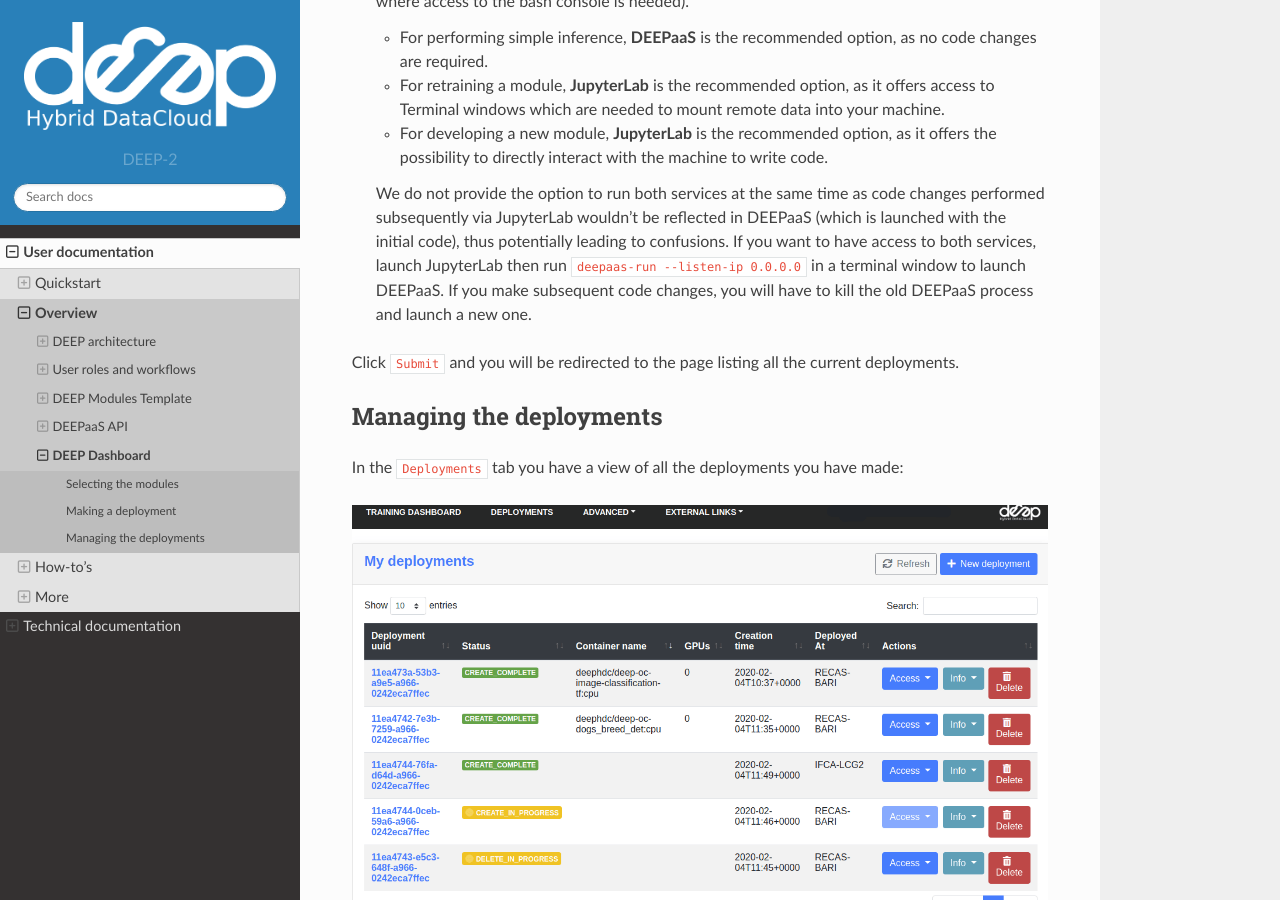
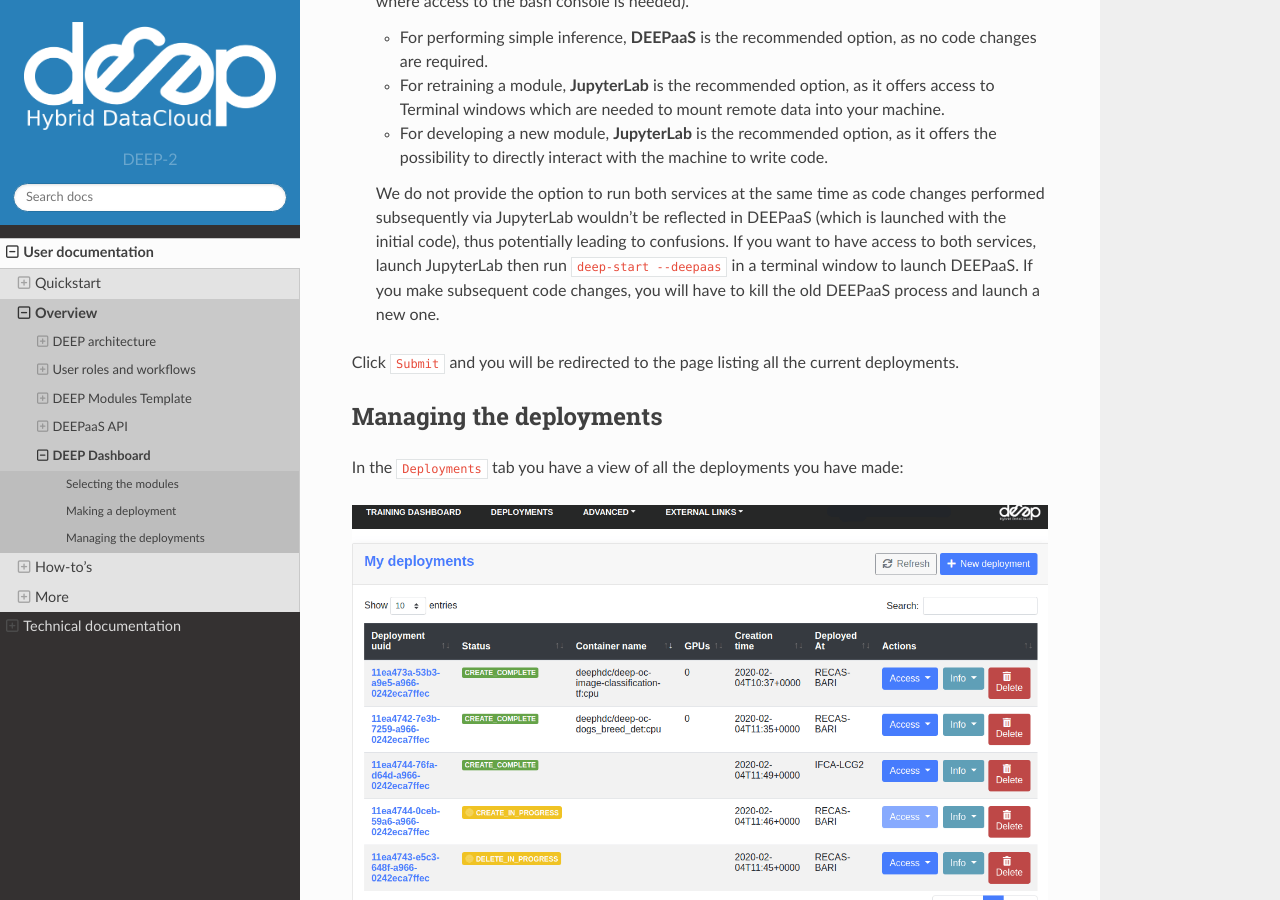
Before and after one commit to deephdc/deep-docs, a Sphinx documentation site: the page built from source/user/overview/dashboard.rst, in a window 1280 px wide and 900 px high, scrolled down 1879 px. Built offline with Sphinx 7.4.7 and the Read the Docs theme 2.0.0, drawn with Linux system fonts in a browser that asks for light colours; nearby versions of some CDN libraries.

Commit message:
fix deepaas command

```diff
--- a/source/user/overview/dashboard.rst
+++ b/source/user/overview/dashboard.rst
@@ -42,7 +42,7 @@
 
   We do not provide the option to run both services at the same time as code changes performed subsequently via JupyterLab wouldn't be
   reflected in DEEPaaS (which is launched with the initial code), thus potentially leading to confusions.
-  If you want to have access to both services, launch JupyterLab then run ``deepaas-run --listen-ip 0.0.0.0`` in a terminal window to launch DEEPaaS.
+  If you want to have access to both services, launch JupyterLab then run ``deep-start --deepaas`` in a terminal window to launch DEEPaaS.
   If you make subsequent code changes, you will have to kill the old DEEPaaS process and launch a new one.
 
 Click ``Submit`` and you will be redirected to the page listing all the current deployments.
```
